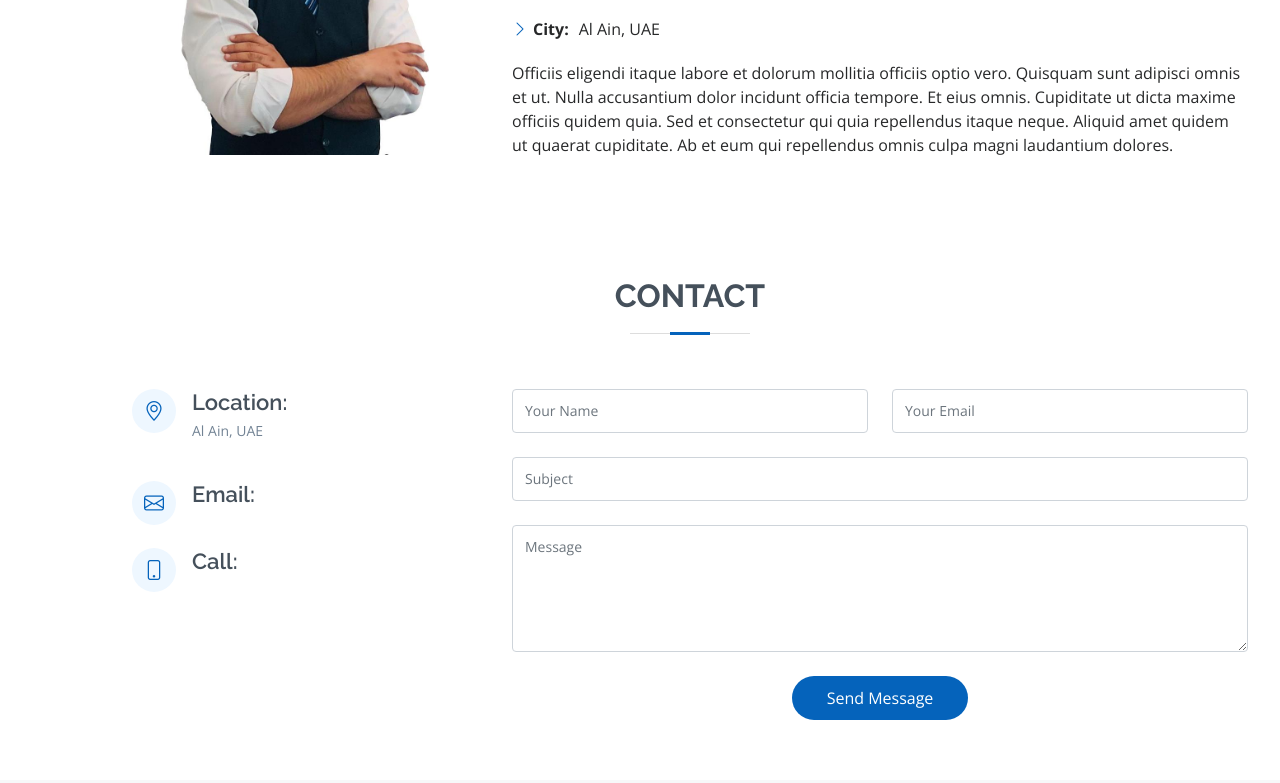
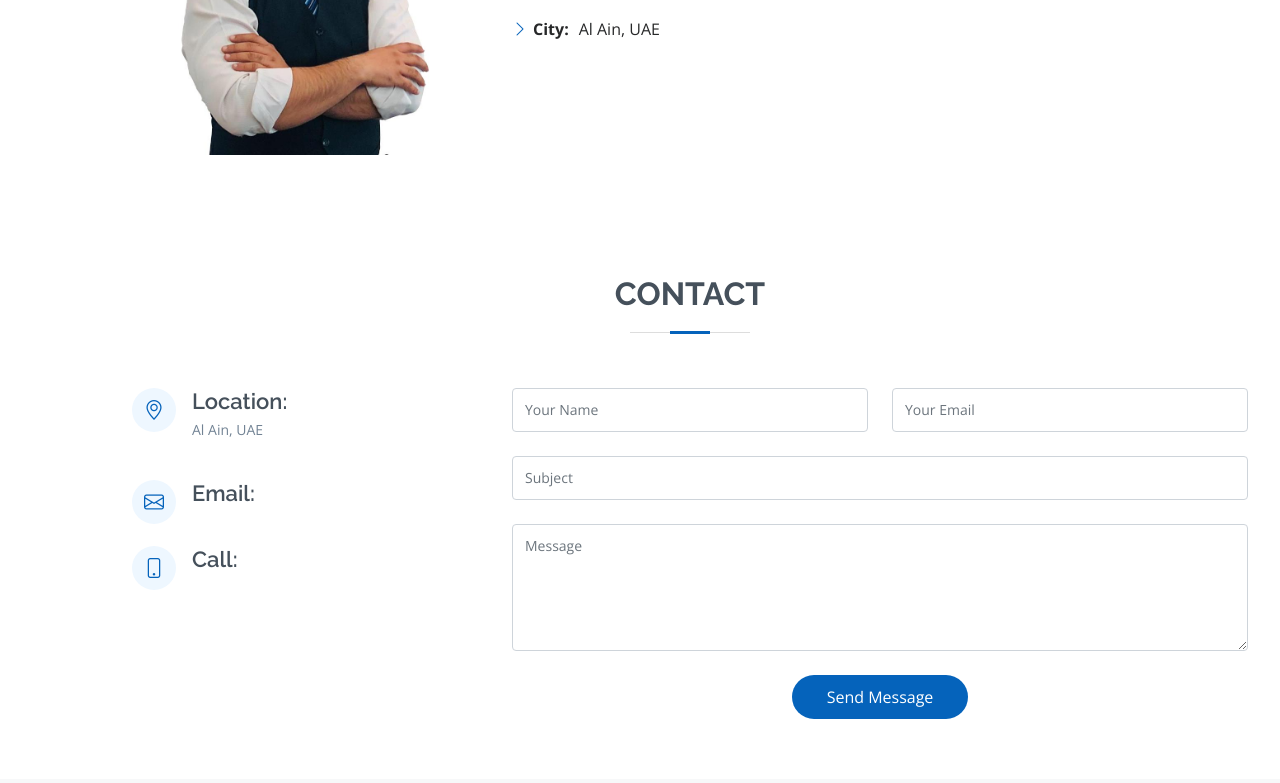
Before and after one commit to ashique786/adeelislam, a plain HTML site: page index.html in a window 1280 px wide. Shown: the part 1259-2042 px from the top of the page. Drawn offline with nearby package versions, Linux system fonts and the light colour scheme.

Commit message:
Update index.html

```diff
--- a/index.html
+++ b/index.html
@@ -110,9 +110,7 @@
               </div>
             </div>
             <p>
-              Officiis eligendi itaque labore et dolorum mollitia officiis optio vero. Quisquam sunt adipisci omnis et ut. Nulla accusantium dolor incidunt officia tempore. Et eius omnis.
-              Cupiditate ut dicta maxime officiis quidem quia. Sed et consectetur qui quia repellendus itaque neque. Aliquid amet quidem ut quaerat cupiditate. Ab et eum qui repellendus omnis culpa magni laudantium dolores.
-            </p>
+              </p>
           </div>
         </div>
 
```
